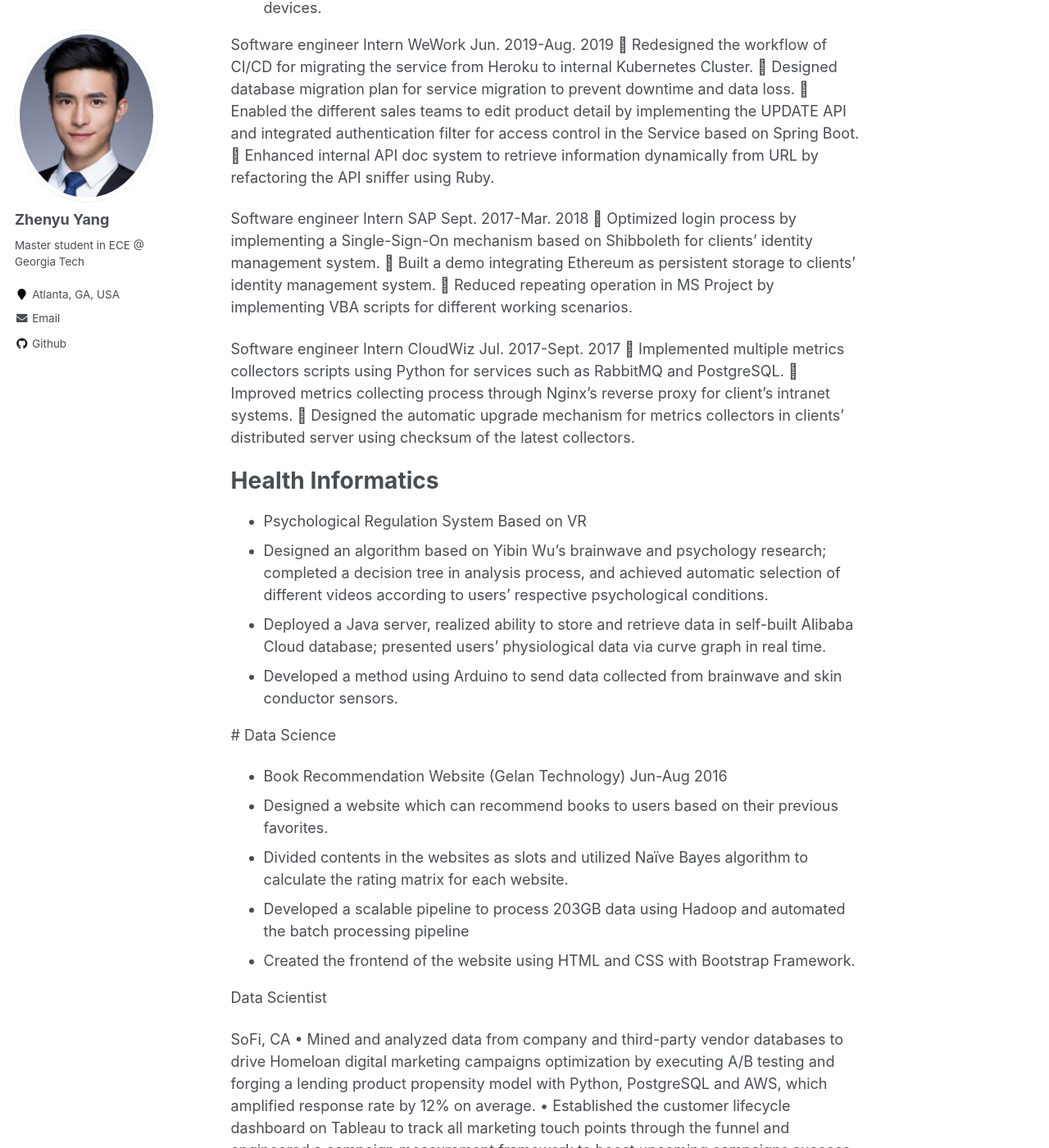
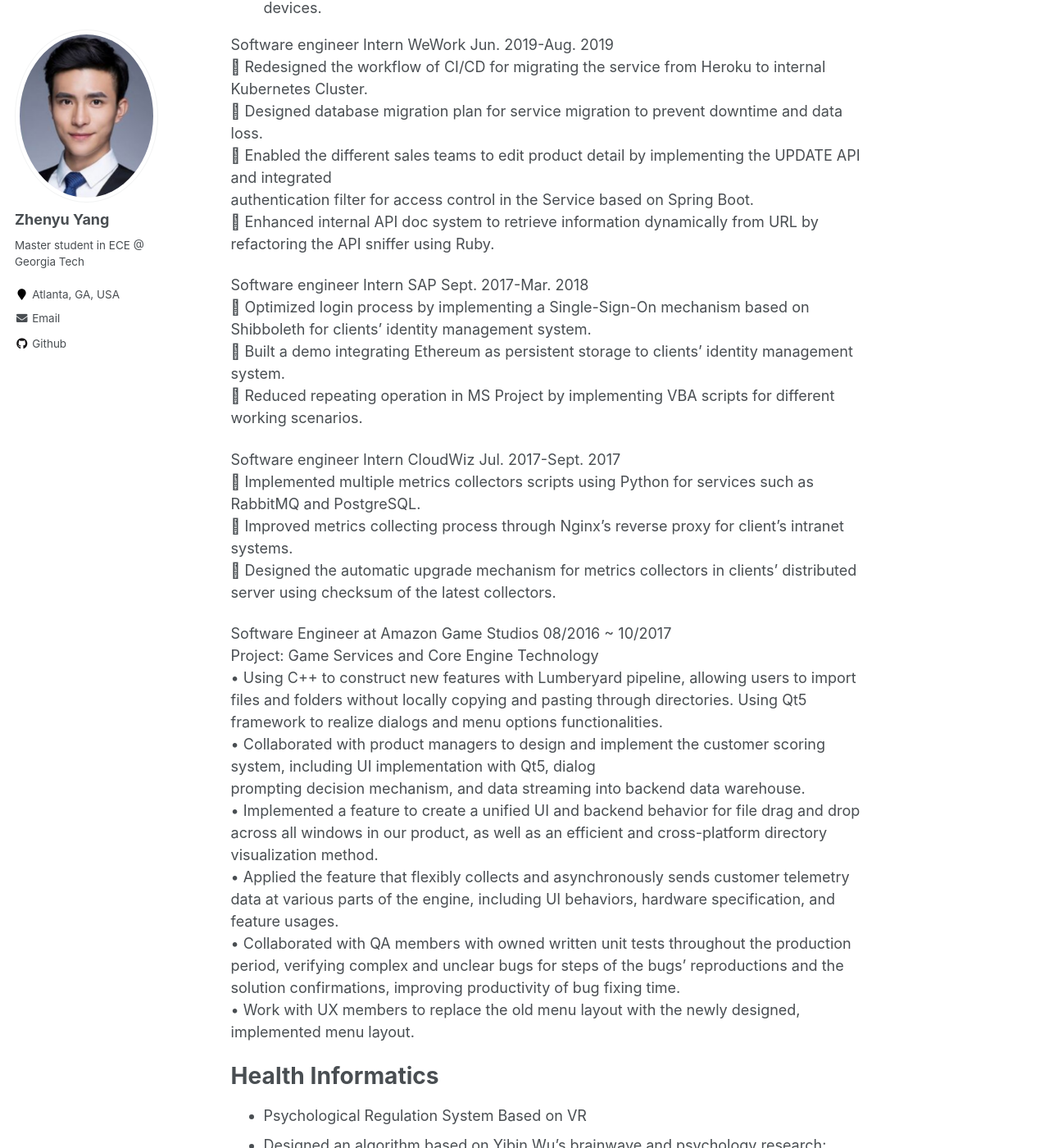
Before and after one commit to azpeteryang/azpeteryang.github.io, a Jekyll site: the page built from res.md, in a window 1280 px wide and 1400 px high, scrolled down 558 px. Shown: the whole window at 82% size. Built offline with Jekyll 4.4.1, drawn with Linux system fonts in a browser that asks for light colours; our own code applies the rules of GitHub Pages for plain Markdown files; some of the changed text lies outside the part shown.

Commit message:
Update res.md

```diff
--- a/res.md
+++ b/res.md
@@ -34,7 +34,15 @@
  Designed the automatic upgrade mechanism for metrics collectors in clients’ distributed server using
 checksum of the latest collectors.
 
-
+Software Engineer at Amazon Game Studios 08/2016 ~ 10/2017
+Project: Game Services and Core Engine Technology
+• Using C++ to construct new features with Lumberyard pipeline, allowing users to import files and folders without locally copying and pasting through directories. Using Qt5 framework to realize dialogs and menu options functionalities.
+• Collaborated with product managers to design and implement the customer scoring system, including UI implementation with Qt5, dialog
+prompting decision mechanism, and data streaming into backend data warehouse.
+• Implemented a feature to create a unified UI and backend behavior for file drag and drop across all windows in our product, as well as an efficient and cross-platform directory visualization method.
+• Applied the feature that flexibly collects and asynchronously sends customer telemetry data at various parts of the engine, including UI behaviors, hardware specification, and feature usages.
+• Collaborated with QA members with owned written unit tests throughout the production period, verifying complex and unclear bugs for steps of the bugs’ reproductions and the solution confirmations, improving productivity of bug fixing time.
+• Work with UX members to replace the old menu layout with the newly designed, implemented menu layout.
 
 
 # Health Informatics
@@ -64,12 +72,8 @@
   * Developed a scalable pipeline to process 203GB data using Hadoop and automated the batch processing pipeline
   * Created the frontend of the website using HTML and CSS with Bootstrap Framework.
 
-  Data Scientist
-
-SoFi, CA
-• Mined and analyzed data from company and third-party vendor databases to drive Homeloan digital marketing
-campaigns optimization by executing A/B testing and forging a lending product propensity model with Python,
-PostgreSQL and AWS, which amplified response rate by 12% on average.
+  Data Scientist  SoFi, CA
+• Mined and analyzed data from company and third-party vendor databases to drive Homeloan digital marketing campaigns optimization by executing A/B testing and forging a lending product propensity model with Python, PostgreSQL and AWS, which amplified response rate by 12% on average.
 • Established the customer lifecycle dashboard on Tableau to track all marketing touch points through the funnel
 and engineered a campaign measurement framework to boost upcoming campaigns success rates.
 • Programmed SoFi's first Homeloan awareness campaign by selecting markets, identifying the right channels,
@@ -83,12 +87,8 @@
 Data Scientist
 
 SAP, CA
-• Led in developing a recommendation system in production for Configure Price Quote product to optimize sale
-process with an ensemble of matrix factorization, sparse linear methods and evolution analysis etc., which
-achieved 3% revenue increase in cross sell and 2% in up sell on average.
-• Provided data-driven strategies and business insights for SAP LeadRocket Marketing automation product to
-enhance the efficiency of email campaigns and sales events resulting in increased conversion rate of 5% in 3
-months.
+• Led in developing a recommendation system in production for Configure Price Quote product to optimize sale process with an ensemble of matrix factorization, sparse linear methods and evolution analysis etc., which achieved 3% revenue increase in cross sell and 2% in up sell on average.
+• Provided data-driven strategies and business insights for SAP LeadRocket Marketing automation product to enhance the efficiency of email campaigns and sales events resulting in increased conversion rate of 5% in 3 months.
 • Collaborated with product, and engineering teams to develop feedback system to monitor key metrics for SAP AI
 performance and published dashboards for SAP AI Products.
 
```
